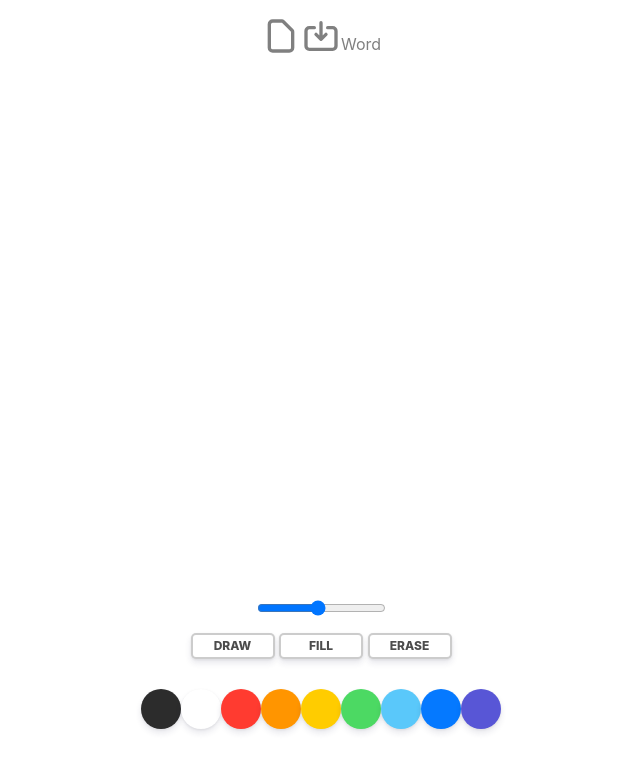
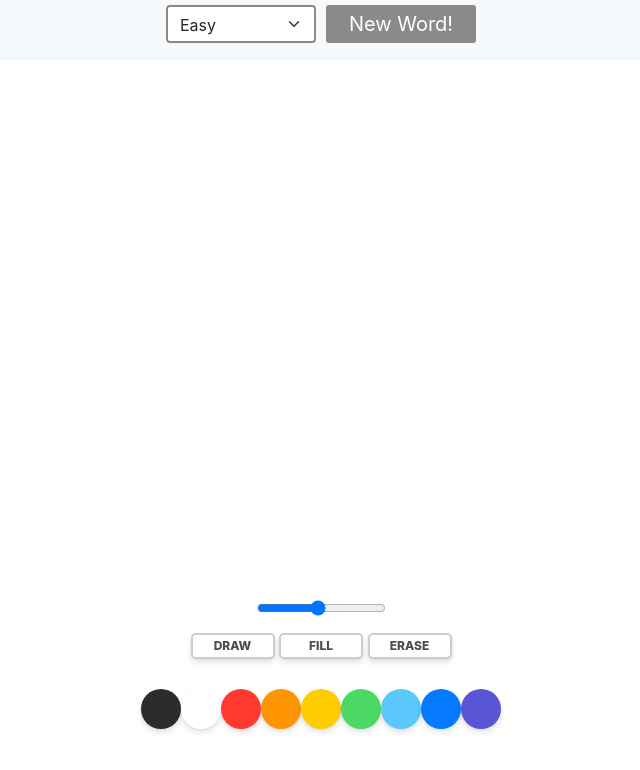
Before and after one commit to hchang18/jupiter-doodle, a plain HTML site: page index.html in a window 1280 px wide. Shown: the top 770 px of the page, without its empty margins (319-959 px from the left). Drawn offline with nearby package versions, Linux system fonts and the light colour scheme.

Commit message:
Style html

```diff
--- a/index.html
+++ b/index.html
@@ -13,13 +13,46 @@
 
     <link href="https://cdn.jsdelivr.net/npm/bootstrap@5.0.0-beta3/dist/css/bootstrap.min.css" rel="stylesheet" integrity="sha384-eOJMYsd53ii+scO/bJGFsiCZc+5NDVN2yr8+0RDqr0Ql0h+rP48ckxlpbzKgwra6" crossorigin="anonymous">
     <link rel="stylesheet" href="style.css">
+
+    <script src="https://code.jquery.com/jquery-3.2.1.slim.min.js" integrity="sha384-KJ3o2DKtIkvYIK3UENzmM7KCkRr/rE9/Qpg6aAZGJwFDMVNA/GpGFF93hXpG5KkN" crossorigin="anonymous"></script>
+    <script src="https://cdnjs.cloudflare.com/ajax/libs/popper.js/1.12.9/umd/popper.min.js" integrity="sha384-ApNbgh9B+Y1QKtv3Rn7W3mgPxhU9K/ScQsAP7hUibX39j7fakFPskvXusvfa0b4Q" crossorigin="anonymous"></script>
+    <script src="https://maxcdn.bootstrapcdn.com/bootstrap/4.0.0/js/bootstrap.min.js" integrity="sha384-JZR6Spejh4U02d8jOt6vLEHfe/JQGiRRSQQxSfFWpi1MquVdAyjUar5+76PVCmYl" crossorigin="anonymous"></script>
   </head>
   <body>
+    <div class="menu">
+      <div class="wordcontrol">
+        <!-- category -->
+        <select class="form-select" aria-label="Default select example">
+          <option value="0" selected>Easy</option>
+          <option value="1">Medium</option>
+          <option value="2">Hard</option>
+        </select>
 
-    <!-- canvas -->
-    <canvas id="jsCanvas" class="canvas"></canvas>
+        <!-- new word button -->
+        <button class="generate" data-toggle="modal" href="#wordModal">
+          New Word!
+        </button>
+
+        <!-- Section: Modals -->
+        <!-- word Modal -->
+        <div class="modal fade" id="wordModal" tabindex="-1" role="dialog" aria-labelledby="wordModalLabel" aria-hidden="true">
+          <div class="modal-dialog" role="document">
+            <div class="modal-content">
+              <div class="modal-body">
+                <div class="word-container">
+                  <span class="text"></span>
+                </div>
+              </div>
+              <div class="modal-footer">
+                <button type="button" class="btn btn-secondary" data-dismiss="modal">Close</button>
+              </div>
+            </div>
+          </div>
+        </div>
+        <!-- /word Modal -->
+      </div>
+
       <div class="filecontrol">
-
         <!-- reset button -->
         <button class="filecontrol__new" id="jsNew">
           <svg xmlns="http://www.w3.org/2000/svg" fill="none" viewBox="0 0 24 24" stroke="currentColor">
@@ -36,28 +69,14 @@
           </svg>
           <span id="jsSaveText">Save</span>
         </button>
-
-      <!-- word generating button -->
-      <button class="filecontrol__word" id="jsWord">
-        <!-- insert svg -->
-        <span id="jsWordGenerator">Word</span>
-      </button>
-
-      <div class="container modal" id="modal">
-        <div class="wordgen-control">
-          <select class="form-select" aria-label="Default select example">
-            <option value="0" selected>Easy</option>
-            <option value="1">Medium</option>
-            <option value="2">Hard</option>
-          </select>
-          <button class="generate">New Word</button>
-        </div>
-        <div class="word-container">
-          <span class="text"></span>
-        </div>
       </div>
 
     </div>
+
+    <!-- canvas -->
+    <canvas id="jsCanvas" class="canvas"></canvas>
+
+
     <div class="controls">
       <!-- input range  -->
       <div class="controls__range">
@@ -116,6 +135,8 @@
           style="background-color:#5856D6"
         ></div>
       </div>
+
+
     </div>
 
     <!-- scripts -->
--- a/style.css
+++ b/style.css
@@ -5,57 +5,102 @@
   padding: 0;
   box-sizing: border-box;
   outline: none;
-  font-family: sans-serif;
+  font-family: -apple-system, BlinkMacSystemFont, "Segoe UI", Roboto, Oxygen,
+    Ubuntu, Cantarell, "Open Sans", "Helvetica Neue", sans-serif;
 
 }
 
-.container {
-  min-height: 100vh;
-  background: #c1e0ee;
-}
-
-.wordgen-control {
-  padding: 10px;
-  height: 8vh;
+.menu {
+  width: 1500px;
+  height: 60px;
   display: flex;
-  justify-content: center;
   flex-direction: row;
 }
 
+.wordcontrol {
+  padding-left: 100px;
+  width: 1400px;
+  height: 40px;
+  display: flex;
+  flex-direction: row;
+  justify-content: center;
+}
+
 .form-select {
+  margin: 5px;
   width: 150px;
-  height: 37px;
+  height: 38px;
+  border:2px solid rgb(138, 138, 138);
 }
 
 .generate{
-  margin-left: 20px;
-  border:none;
-  background: #f0daeb;
-  font-size: 22px;
-  font-weight: bold;
+  margin: 5px;
+  border: none;
+  font-size: 20px;
   border-radius: 3px;
-  height: 36px;
-  width: 200px;
+  height: 38px;
+  width: 150px;
   cursor: pointer;
+  background: rgb(138, 138, 138);
+  color: white;
+}
+
+.word-container {
+  margin: 5px;
+  display: flex;
+  justify-content: center;
+  align-items: center;
+  height: 38px;
+}
+
+.text {
+  font-size: 50px;
+  text-align: center;
+}
+
+
+.filecontrol {
+  margin: 5px;
+  display: flex;
+  flex-direction: row;
+  align-items: left;
+}
+
+.filecontrol__new {
+  background-color: transparent;
+  border: 0;
+  color: gray;
+}
+
+.filecontrol__save {
+  background-color: transparent;
+  border: 0;
+  color: gray;
 
 }
 
-.word-container {
-  height: 100vh;
+.filecontrol__new, .filecontrol__save {
   display: flex;
+  flex-direction: column;
   align-items: center;
-  flex-direction: column;
 }
 
-.text{
-  height: 70px;
-  width: 600px;
-  background: #FFEBEE;
-  border-radius: 4px;
-  font-size: 50px;
-  padding:6px 0px 6px 0px;
-  letter-spacing: 3px;
-  text-align: center;
+svg {
+  width: 5vh;
+  height: 5vh;
+}
+
+#jsNewText, #jsSaveText {
+  visibility: hidden;
+  font-size: 15px;
+}
+
+button:hover #jsNewText {
+  visibility: visible;
+}
+
+button:hover #jsSaveText {
+  visibility: visible;
 }
 
 body {
@@ -81,13 +126,6 @@ body {
   box-shadow: 0 4px 6px rgba(50, 50, 93, 0.11), 0 1px 3px rgba(0, 0, 0, 0.08);
 }
 
-.filecontrol {
-  margin: 2vh 50vw;
-  display: flex;
-  flex-direction: row;
-  /* align-items: center; */
-  position: fixed;
-}
 
 .controls {
   margin-top: 75vh;
@@ -136,33 +174,3 @@ body {
 .controls .controls__range {
   margin-bottom: 15px;
 }
-
-.filecontrol button {
-  background-color: transparent;
-  border: 0;
-  color: gray;
-}
-
-svg {
-  width: 5vh;
-  height: 5vh;
-}
-
-.filecontrol__new, .filecontrol__save {
-  display: flex;
-  flex-direction: column;
-  align-items: center;
-}
-
-#jsNewText, #jsSaveText {
-  visibility: hidden;
-  font-size: 15px;
-}
-
-button:hover #jsNewText {
-  visibility: visible;
-}
-
-button:hover #jsSaveText {
-  visibility: visible;
-}
```
Lines whose indentation alone changed are shown as unchanged.
